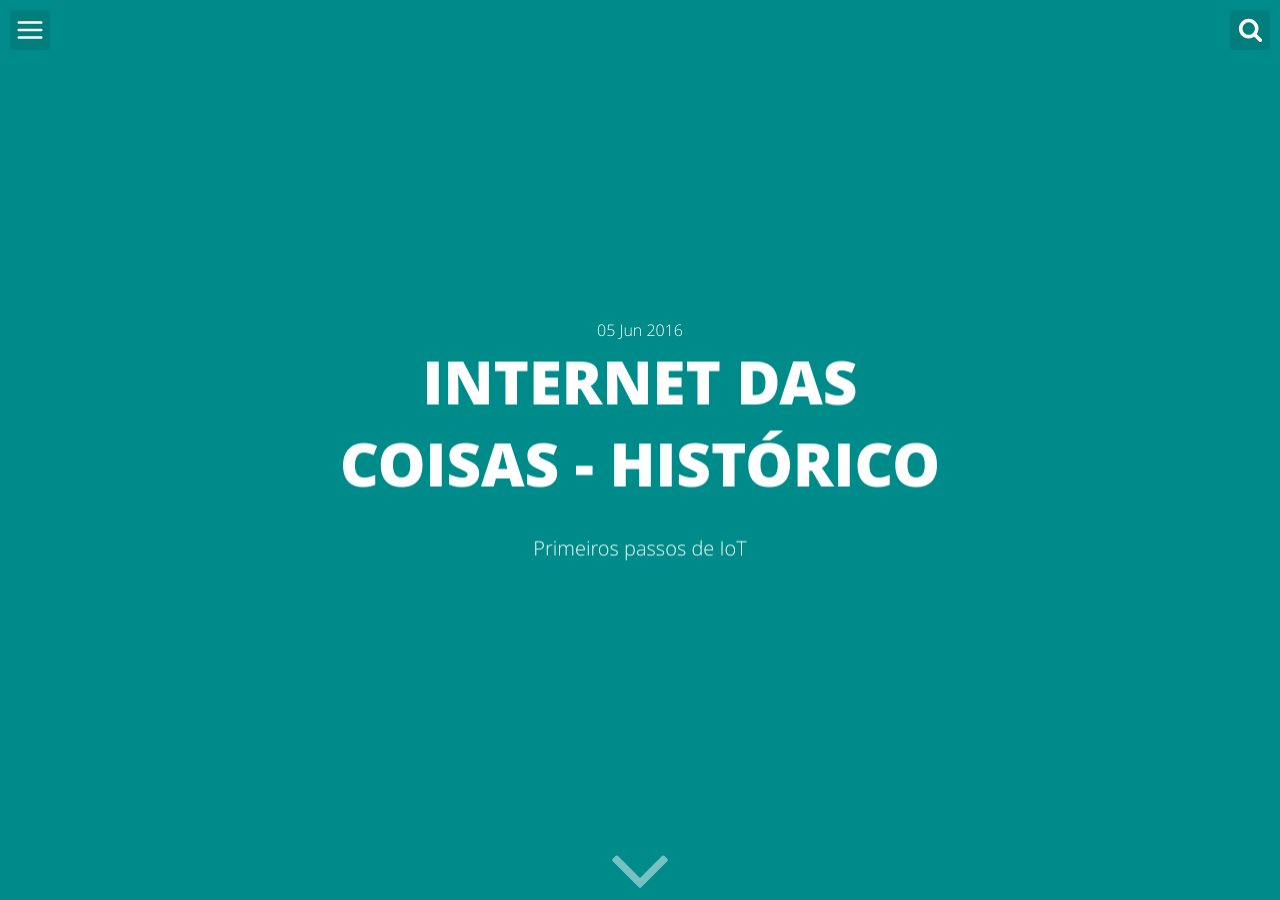
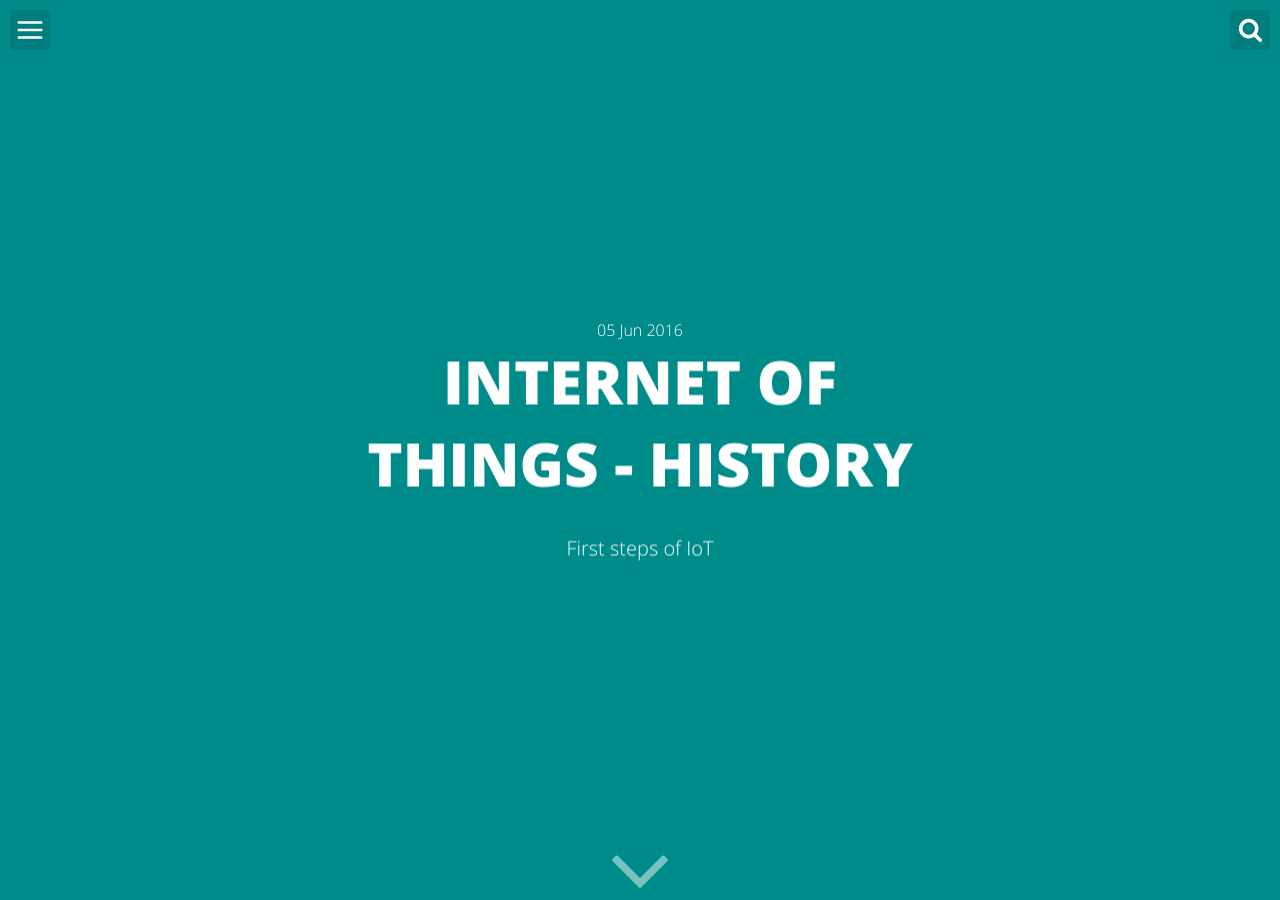
Before and after one commit to desireesantos/desireesantos.github.io, a Jekyll site: the page built from _posts/2016-06-05-internet-of-things---history.md, in a window 1280 px wide and 900 px high. Built offline with Jekyll 4.4.1, drawn with Linux system fonts in a browser that asks for light colours; comment, search, counter and statistics services are not loaded.

Commit message:
Translate title from portuguese to english

```diff
--- a/_posts/2016-06-05-internet-of-things---history.md
+++ b/_posts/2016-06-05-internet-of-things---history.md
@@ -1,11 +1,11 @@
 ---
 layout: post
 lang: en
-title: "Internet das Coisas - histórico"
+title: "Internet of Things - history"
 date: 2016-06-05 21:43:55
 image: '/assets/img/'
-description: 'Primeiros passos de IoT'
-twitter_text: 'Conheça o histórico de Internet das Coisas'
+description: 'First steps of IoT'
+twitter_text: 'Internet of Things - history'
 categories:
  - IoT
  - História
```
